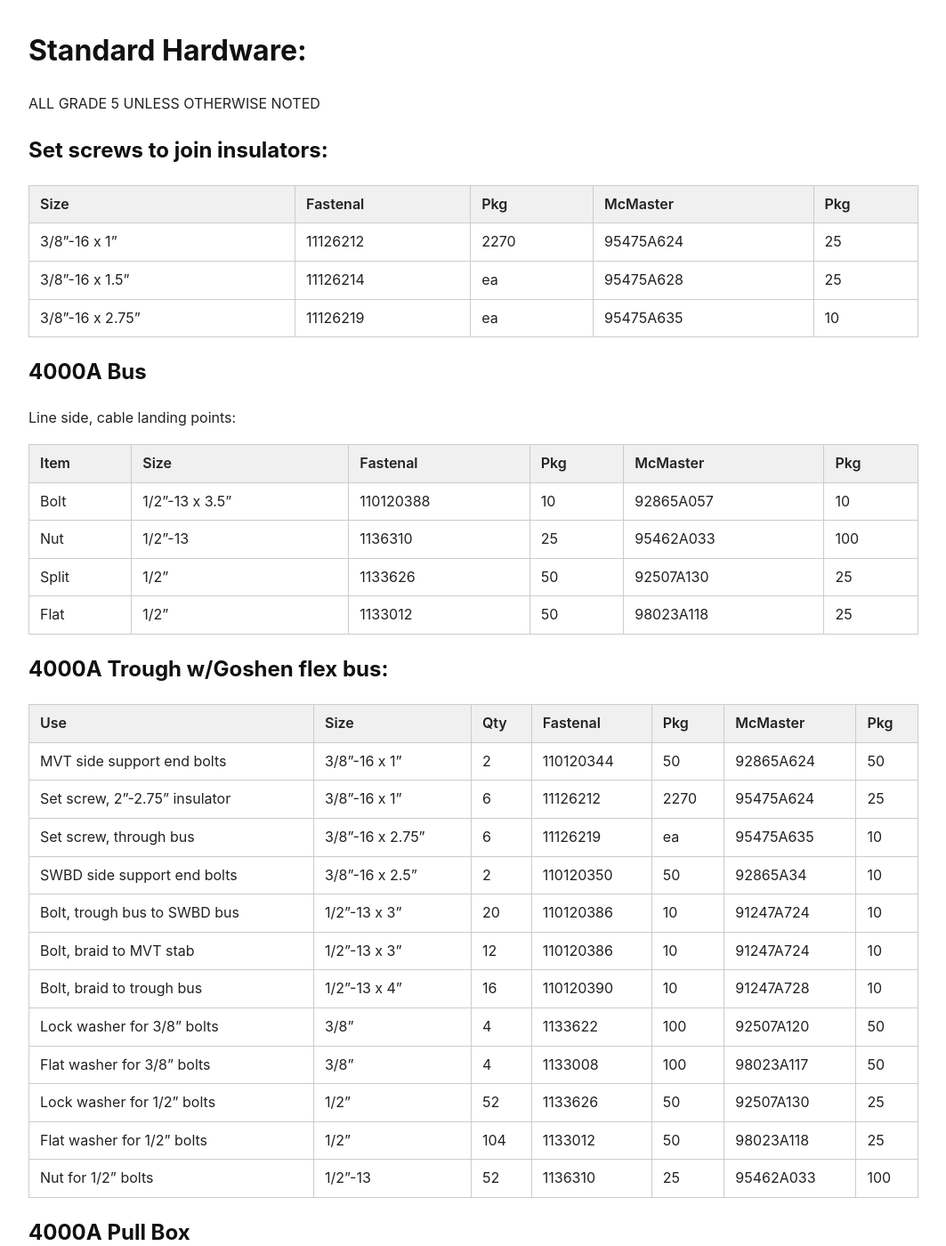
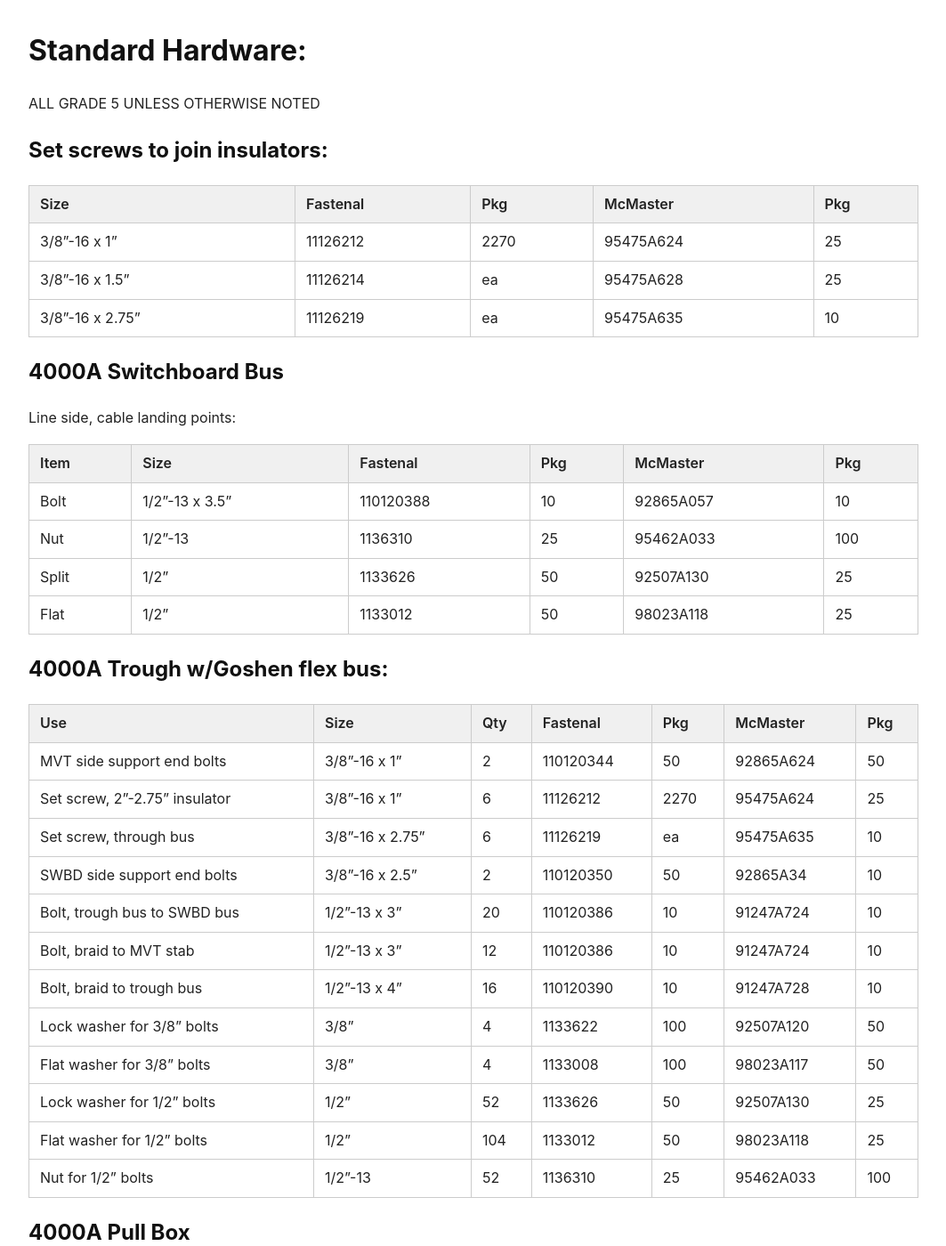
Before and after one commit to epecsupport/Service, a Jekyll site: the page built from hardware.md, in a window 1280 px wide and 1400 px high. Shown: the whole window at 89% size, without its empty margins (108-1171 px from the left). Built offline with Jekyll 4.4.1, drawn with Linux system fonts in a browser that asks for light colours; some of the changed text lies outside the part shown.

Commit message:
Change "bus" to "switchboard bus"

```diff
--- a/hardware.md
+++ b/hardware.md
@@ -14,7 +14,7 @@ ALL GRADE 5 UNLESS OTHERWISE NOTED
 | 3/8"-16 x 1.5"  | 11126214 | ea   | 95475A628 | 25  |
 | 3/8"-16 x 2.75" | 11126219 | ea   | 95475A635 | 10  |
 
-## 4000A Bus
+## 4000A Switchboard Bus
 Line side, cable landing points:
 
 | Item  | Size           | Fastenal  | Pkg | McMaster  | Pkg |
```
Also changed, not shown: other parts of hardware.md (+1 -1 lines).
